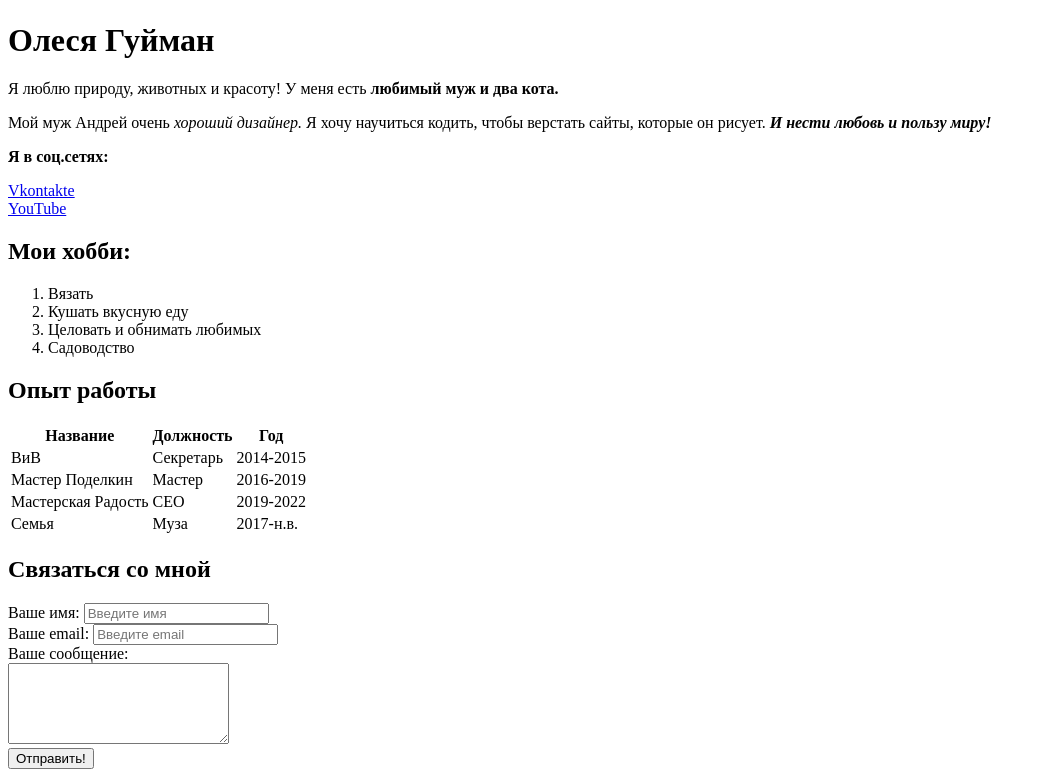
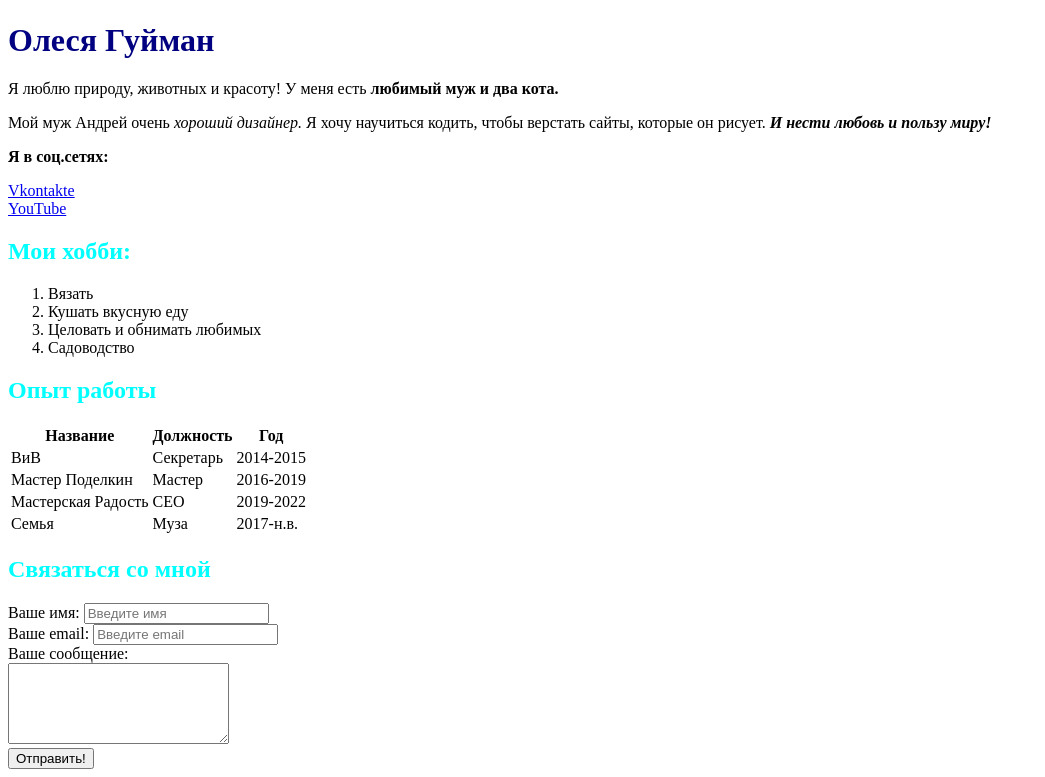
Before and after one commit to OlesyaGuyman/resume, a plain HTML site: page index.html in a window 1280 px wide. Shown: the part 124-901 px from the top of the page, without its empty margins (0-1045 px from the left). Drawn offline with Linux system fonts and the light colour scheme.

Commit message:
Подключила файл с CSS

```diff
--- /dev/null
+++ b/001_index.css
@@ -0,0 +1,7 @@
+h1 {
+    color: navy;
+}
+
+h2{
+    color: aqua;
+}
--- a/index.html
+++ b/index.html
@@ -7,6 +7,7 @@
     <meta name="keywords" content="olesya guyman, cv, resume">
     <meta name="discription" content="Это сайт - резюме Олеси Гуйман">
     <title>Resume Olesya Guyman</title>
+    <link rel="stylesheet" href="001_index.css">
 </head>
 <body>
 
```
